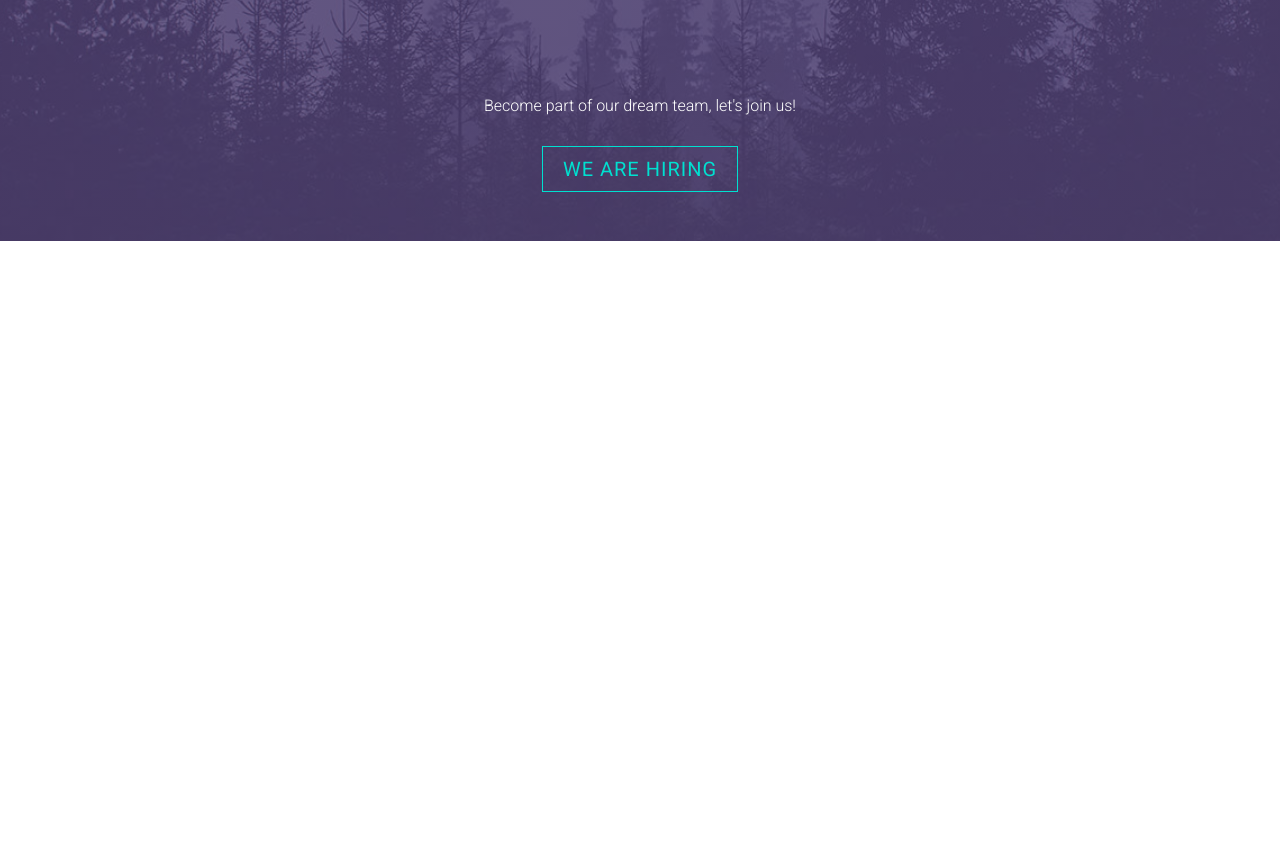
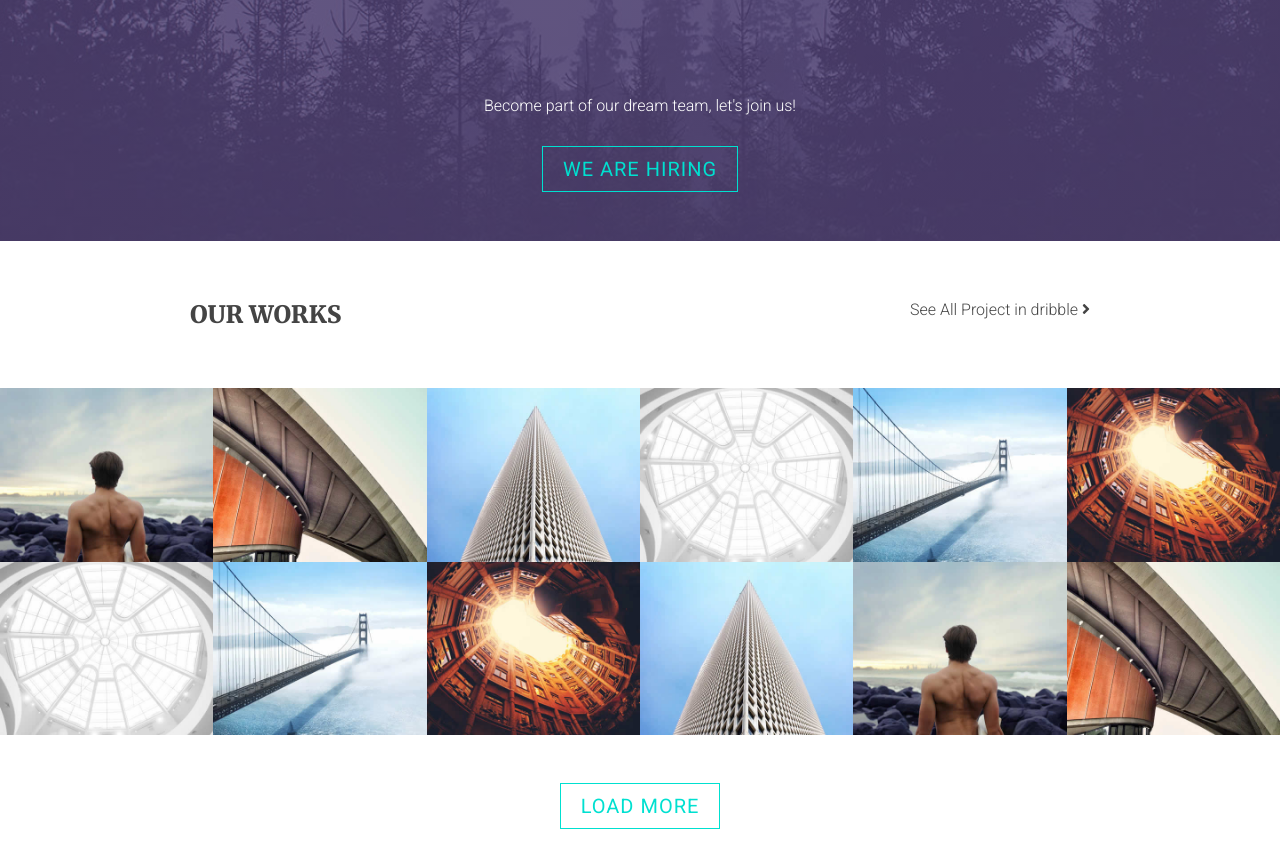
Before and after one commit to dominikaporzyczka/TajamPage, a website: page src/index.html in a window 1280 px wide. Shown: the part 2904-3772 px from the top of the page. Before the commit the page ends 3145 px from the top, so only its background shows below. Drawn offline with nearby package versions, Linux system fonts and the light colour scheme; files that its build step writes are made by us from their sources; files whose address does not match are found by name.

Commit message:
Add 'works' section

```diff
--- a/src/index.html
+++ b/src/index.html
@@ -33,13 +33,13 @@
                     <a href="#about">ABOUT</a>
                 </li>
                 <li>
-                    <a href="#">EXPERTISE</a>
+                    <a href="#expertise">EXPERTISE</a>
                 </li>
                 <li>
-                    <a href="#">TEAMS</a>
+                    <a href="#team">TEAMS</a>
                 </li>
                 <li>
-                    <a href="#">WORKS</a>
+                    <a href="#works">WORKS</a>
                 </li>
                 <li>
                     <a href="#">PEOPLE SAY</a>
@@ -192,6 +192,58 @@
         </div>
     </article>
 
+    <article id="works">
+        <div class="column">
+            <div class="works_top row">
+                <h2>OUR WORKS</h2>
+                <a href="#">See All Project in dribble
+                    <i class="fas fa-angle-right"></i>
+                </a>
+            </div>
+        </div>
+        <section class="works_images">
+            <a href="#">
+                    <img src="img/pf1.jpg" alt="our work">
+            </a href="#">
+            <a href="#">
+                    <img src="img/pf2.jpg" alt="our work">
+            </a href="#">
+            <a href="#">
+                    <img src="img/pf3.jpg" alt="our work">
+            </a href="#">
+            <a href="#">
+                    <img src="img/pf4.jpg" alt="our work">
+            </a href="#">
+            <a href="#">
+                    <img src="img/pf5.jpg" alt="our work">
+            </a href="#">
+            <a href="#">
+                    <img src="img/pf6.jpg" alt="our work">
+            </a href="#">
+            <a href="#">
+                    <img src="img/pf4.jpg" alt="our work">
+            </a href="#">
+            <a href="#">
+                    <img src="img/pf5.jpg" alt="our work">
+            </a href="#">
+            <a href="#">
+                    <img src="img/pf6.jpg" alt="our work">
+            </a href="#">
+            <a href="#">
+                    <img src="img/pf3.jpg" alt="our work">
+            </a href="#">
+            <a href="#">
+                    <img src="img/pf1.jpg" alt="our work">
+            </a href="#">
+            <a href="#">
+                    <img src="img/pf2.jpg" alt="our work">
+            </a href="#">
+        </section>
+        <div class="works_btn">
+            <a href="#" class="btn row">LOAD MORE</a>
+        </div>
+    </article>
+
     <script src="js/fontawesome-all.min.js"></script>
     <script src="js/main.js"></script>
 </body>
--- a/src/sass/main.scss
+++ b/src/sass/main.scss
@@ -357,3 +357,60 @@ p {
         flex-basis: 80%;
     }
 }
+
+/*
+* OUR WORKS
+*/
+
+#works {
+    color: $additional-color;
+}
+
+.works_top {
+    display: flex;
+    flex-wrap: wrap;
+    justify-content: space-between;
+
+    a {
+        text-decoration: none;
+        color: $additional-color;
+    }
+}
+
+.works_images {
+    width: 100%;
+    display: flex;
+    flex-wrap: wrap;
+
+    a {
+        box-sizing: border-box;
+        flex-basis: 16.66667%;
+        height: auto;
+
+        img {
+            float: left;
+            width: 100%;
+        }
+    }
+}
+
+.works_btn {
+    text-align: center;
+    margin: 60px 20px;
+}
+
+@media screen and (max-width: $break-point-md) {
+    .works_images {
+        a {
+            flex-basis: 33.3333333%;
+        }
+    }
+}
+
+@media screen and (max-width: $break-point-s) {
+    .works_images {
+        a {
+            flex-basis: 50%;
+        }
+    }
+}
```
Also changed, not shown: src/img/pf1.jpg (added), src/img/pf2.jpg (added), src/img/pf3.jpg (added), src/img/pf4.jpg (added), src/img/pf5.jpg (added), src/img/pf6.jpg (added).
